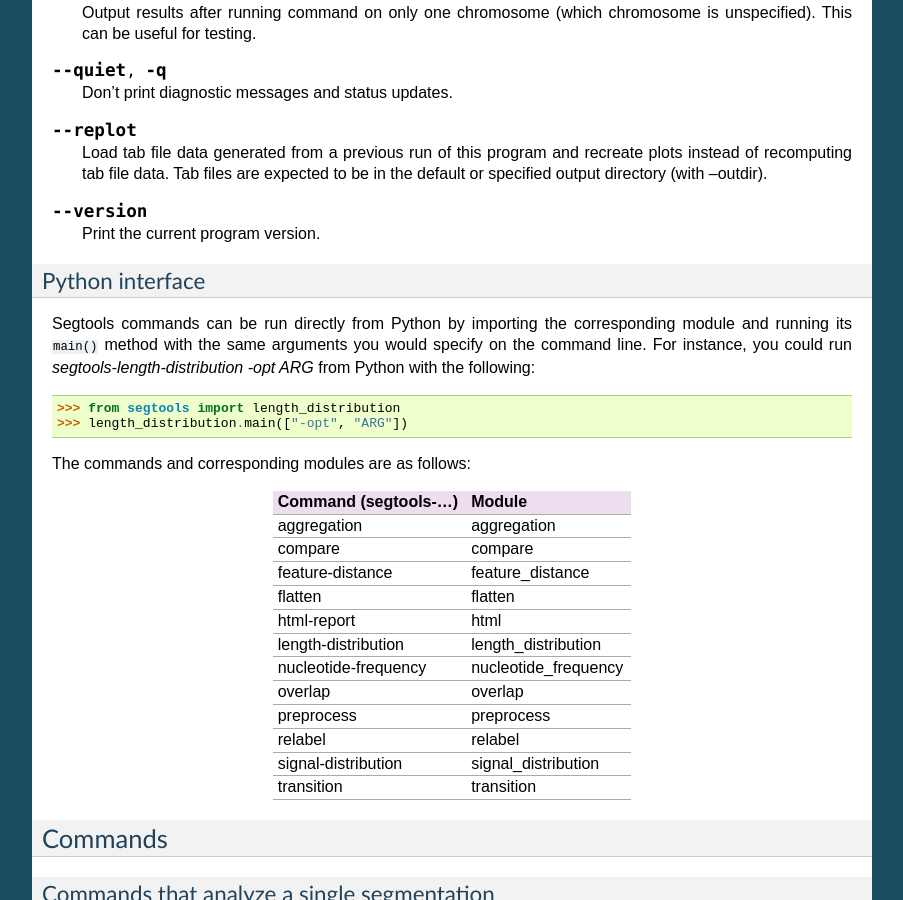
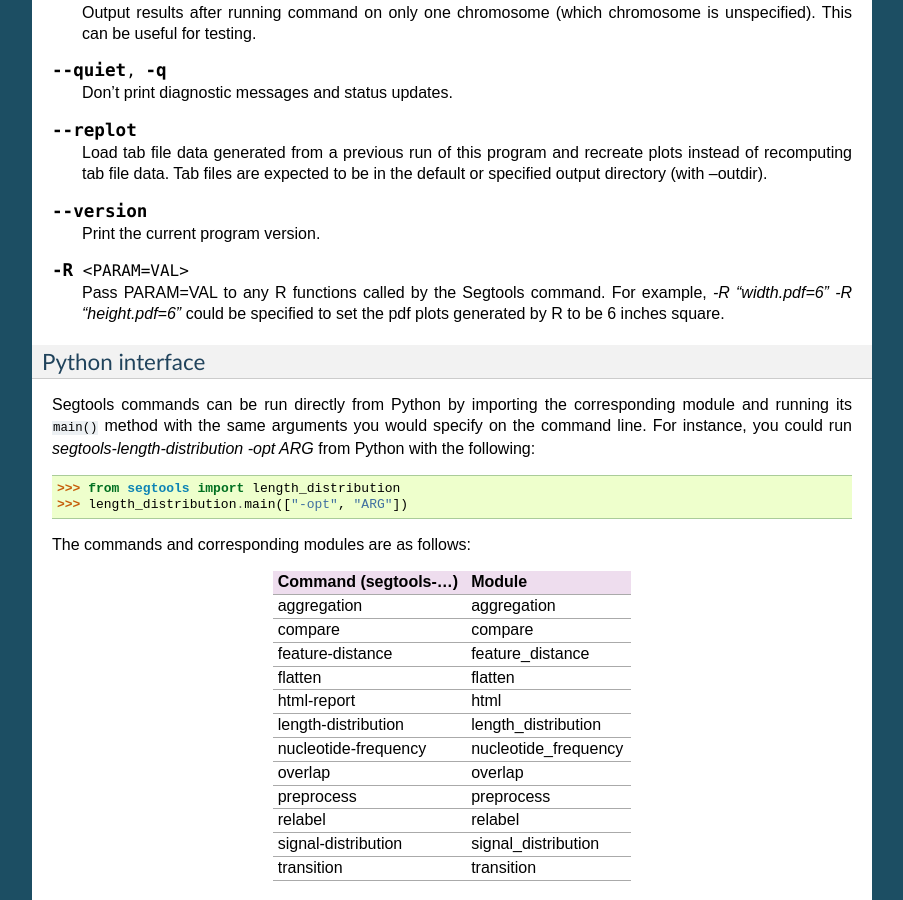
Before and after one commit to hoffmangroup/segtools, a Sphinx documentation site: the page built from doc/segtools.rst, in a window 1280 px wide and 900 px high, scrolled down 3504 px. Shown: the whole window, without its empty margins (198-1101 px from the left). Built offline with Sphinx 7.4.7, drawn with Linux system fonts in a browser that asks for light colours; formulas are drawn with MathJax 3.

Commit message:
Added description of common -R option

```diff
--- a/doc/segtools.rst
+++ b/doc/segtools.rst
@@ -232,6 +232,12 @@ The following options are supported by all (or most) Segtools commands:
 .. cmdoption:: --version
 
    Print the current program version.
+
+.. cmdoption:: -R <PARAM=VAL>
+
+   Pass PARAM=VAL to any R functions called by the Segtools command.
+   For example, `-R "width.pdf=6" -R "height.pdf=6"` could be specified
+   to set the pdf plots generated by R to be 6 inches square.
 
 
 .. _`python-interface`:
```
